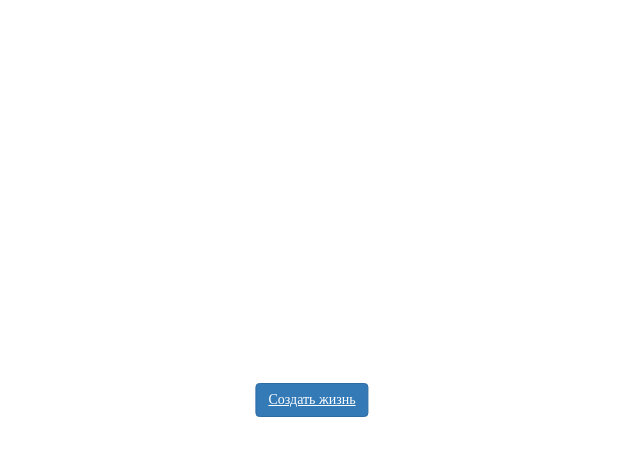
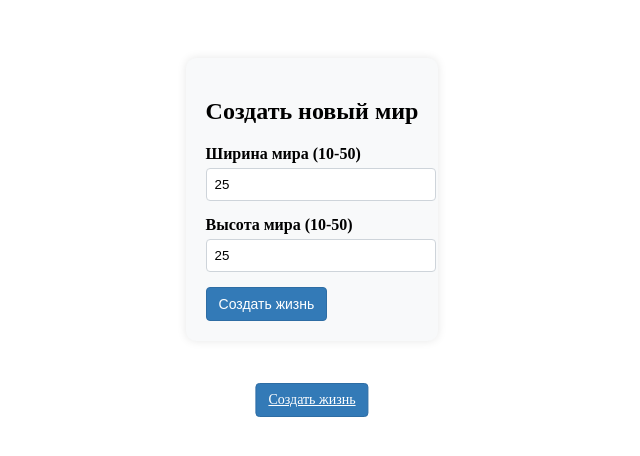
Before and after one commit to user-aefimov/game_life, a Flask app: page / in a window 1280 px wide. Shown: the top 456 px of the page, without its empty margins (328-968 px from the left). Run offline with Flask 3, Linux system fonts and the light colour scheme.

Commit message:
added a form to index.html

```diff
--- a/templates/index.html
+++ b/templates/index.html
@@ -1,4 +1,53 @@
 {% extends 'base.html' %}
 {% block app_content %}
-  <a class="btn btn-primary" href="{{ url_for('live') }}">Создать жизнь</a>
+  <div class="form-container">
+    <h2>Создать новый мир</h2>
+    <form method="POST" action="{{ url_for('index') }}">
+      <div class="form-group">
+        <label for="width">Ширина мира (10-50)</label>
+        <input type="number" id="width" name="width" min="10" max="50" value="25" required>
+      </div>
+
+      <div class="form-group">
+        <label for="height">Высота мира (10-50)</label>
+        <input type="number" id="height" name="height" min="10" max="50" value="25" required>
+      </div>
+
+      <button type="submit" class="btn btn-primary">Создать жизнь</button>
+    <a class="btn btn-primary" href="{{ url_for('live') }}">Создать жизнь</a>
+
+    </form>
+  </div>
 {% endblock %}
+
+
+{% block styles %}
+  {{ super() }}
+  <style>
+    .form-container {
+      max-width: 400px;
+      margin: 50px auto;
+      padding: 20px;
+      background: #f8f9fa;
+      border-radius: 10px;
+      box-shadow: 0 0 10px rgba(0,0,0,0.1);
+    }
+
+    .form-group {
+      margin-bottom: 15px;
+    }
+
+    label {
+      display: block;
+      margin-bottom: 5px;
+      font-weight: bold;
+    }
+
+    input[type="number"] {
+      width: 100%;
+      padding: 8px;
+      border: 1px solid #ced4da;
+      border-radius: 4px;
+    }
+  </style>
+{% endblock %}
```
